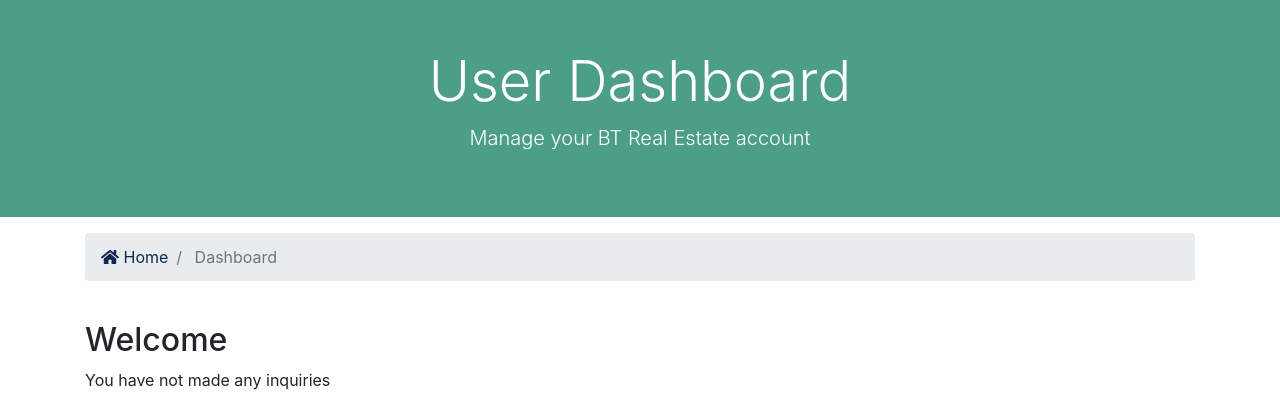
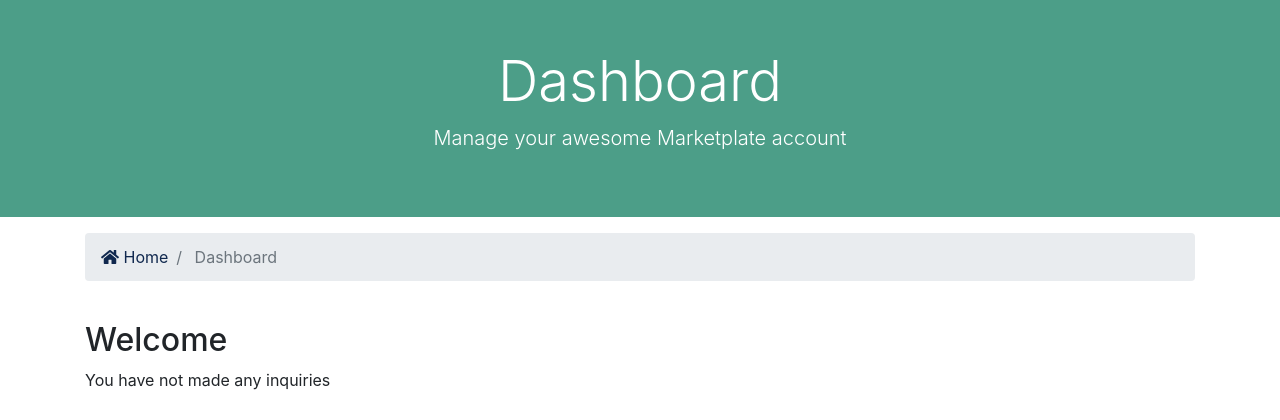
Before and after one commit to Ketibansapi/Django_Marketplate, a Django app: template templates/accounts/dashboard.html in a window 1280 px wide. Shown: the part 162-582 px from the top of the page. Run offline with Django 3.2, Linux system fonts and the light colour scheme; the template is opened without the code that fills it, so the values that code supplies are empty; some libraries are stand-ins or nearby versions.

Commit message:
Add comments and change words except templates html

```diff
--- a/accounts/urls.py
+++ b/accounts/urls.py
@@ -2,6 +2,7 @@
 
 from . import views
 
+# Pattern for routes from accounts
 urlpatterns = [
     path('login', views.login, name = 'login'),
     path('register', views.register, name = 'register'),
--- a/contacts/admin.py
+++ b/contacts/admin.py
@@ -2,6 +2,7 @@
 
 from .models import Contact
 
+# Declare the contacts form
 class ContactAdmin(admin.ModelAdmin):
     list_display = ('id', 'name', 'listing', 'email', 'contact_date')
     list_display_links = ('id', 'name')
--- a/contacts/models.py
+++ b/contacts/models.py
@@ -1,6 +1,7 @@
 from django.db import models
 from datetime import datetime
 
+# Model for contact form
 class Contact(models.Model):
   listing = models.CharField(max_length=200)
   listing_id = models.IntegerField()
--- a/listings/admin.py
+++ b/listings/admin.py
@@ -2,6 +2,7 @@
 
 from .models import Listing
 
+# Admin model listing
 class ListingAdmin(admin.ModelAdmin):
     list_display = ('id', 'title', 'is_published', 'price', 'list_date', 'realtor')
     list_display_links = ('id', 'title')
--- a/listings/models.py
+++ b/listings/models.py
@@ -2,6 +2,7 @@
 from datetime import datetime
 from realtors.models import Realtor
 
+# Model for listing data
 class Listing(models.Model):
     realtor = models.ForeignKey(Realtor, on_delete=models.DO_NOTHING)
     title = models.CharField(max_length=200)
--- a/realtors/models.py
+++ b/realtors/models.py
@@ -1,6 +1,7 @@
 from django.db import models
 from datetime import datetime
 
+# Realtor Model
 class Realtor(models.Model):
     name = models.CharField(max_length=200)
     photo = models.ImageField(upload_to='photos/%Y/%m/%d/')
--- a/templates/accounts/dashboard.html
+++ b/templates/accounts/dashboard.html
@@ -7,8 +7,8 @@
         <div class="container">
           <div class="row text-center">
             <div class="col-md-12">
-              <h1 class="display-4">User Dashboard</h1>
-              <p class="lead">Manage your BT Real Estate account</p>
+              <h1 class="display-4">Dashboard</h1>
+              <p class="lead">Manage your awesome Marketplate account</p>
             </div>
           </div>
         </div>
@@ -38,7 +38,7 @@
             <div class="col-md-12">
               <h2>Welcome {{ user.first_name }}</h2>
               {% if contacts %}
-                <p>Here are the property listings that you have inquired about</p>
+                <p>The property listing that you have already made</p>
                 <table class="table">
                   <thead>
                     <tr>
```
Also changed, not shown: accounts/views.py (+14 -9 lines), contacts/views.py (+6 -3 lines), listings/views.py (+8 -5 lines), pages/views.py (+4 -3 lines).
